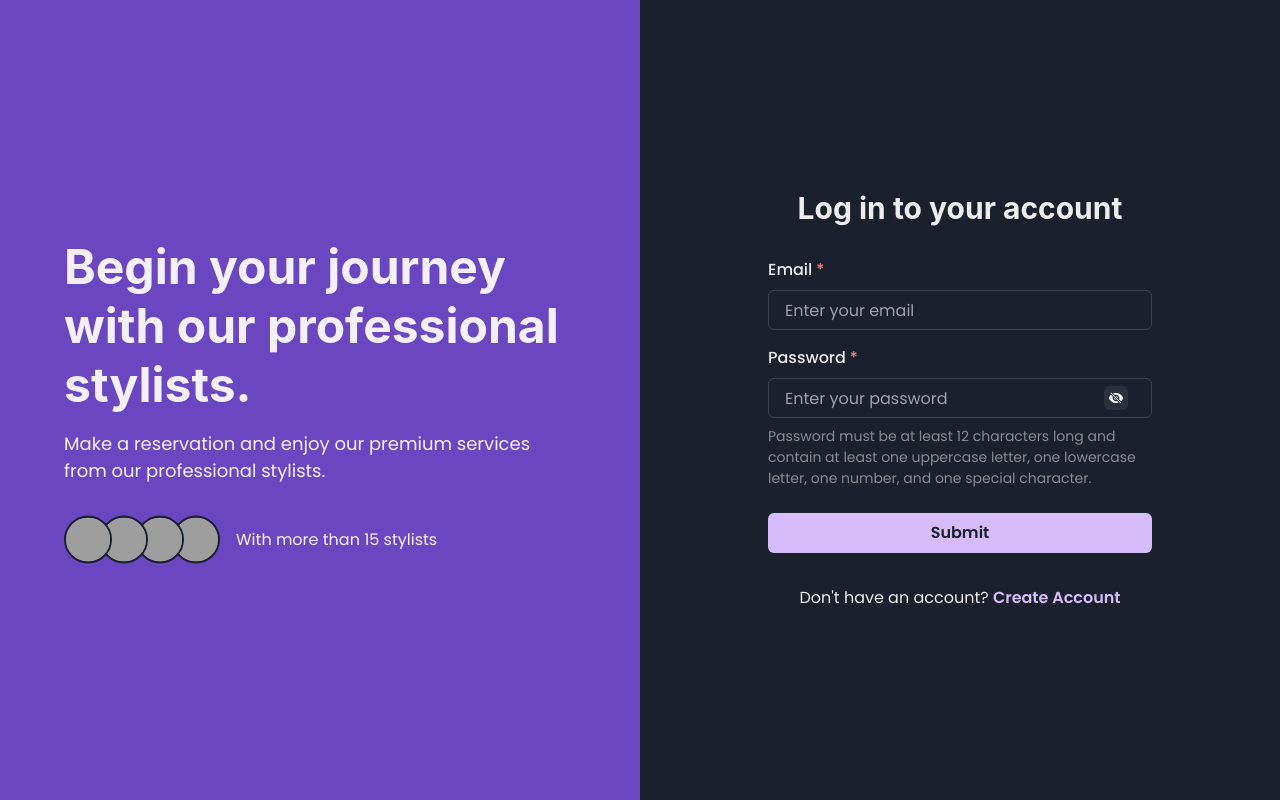
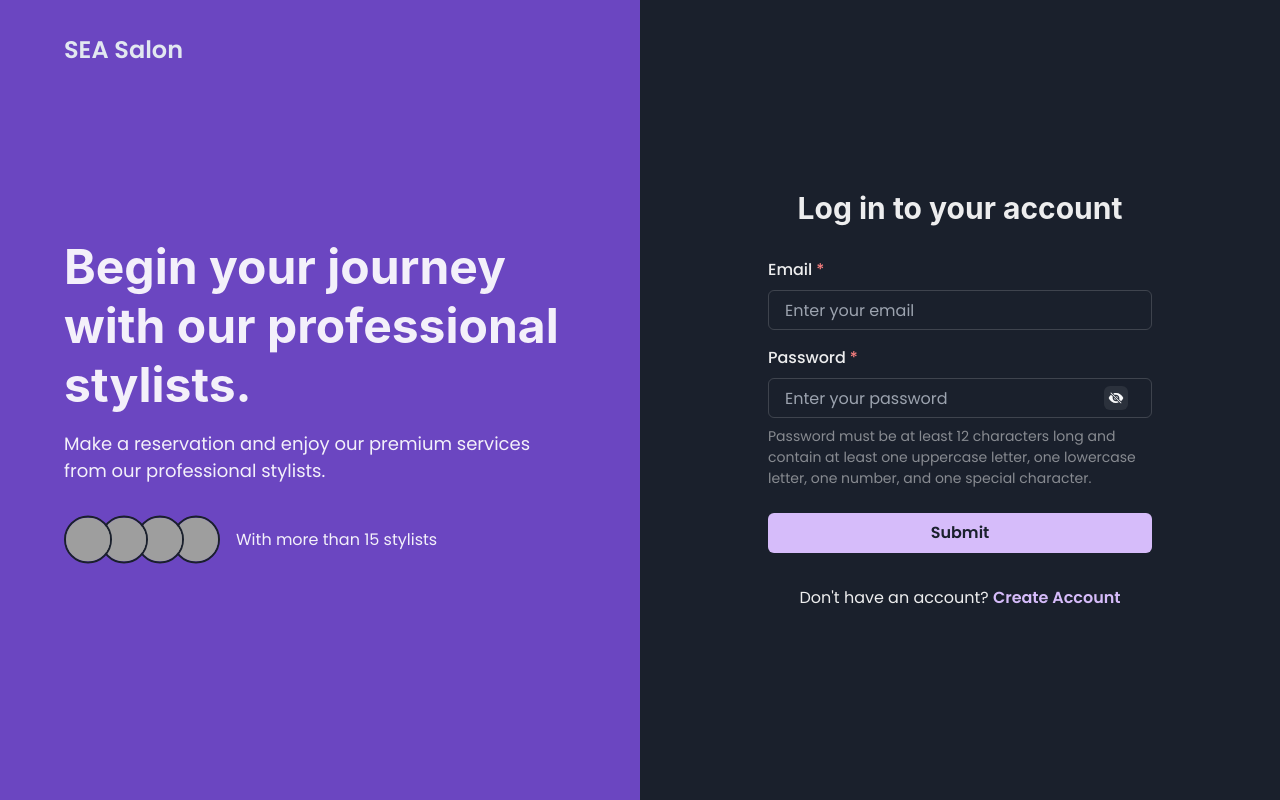
Before and after one commit to mdayat/sea-salon, a Next.js app: page /login in a window 1280 px wide. Built offline with nearby package versions, Linux system fonts and the light colour scheme; grey boxes are pictures that could not be loaded.

Commit message:
fix: replace create jwt function from using jsonwebtoken to jose

```diff
--- a/src/pages/login.tsx
+++ b/src/pages/login.tsx
@@ -1,5 +1,7 @@
+import Link from "next/link";
 import dynamic from "next/dynamic";
 import { Fragment, type ReactElement } from "react";
+import { Button } from "@chakra-ui/react";
 
 import { useWindowSize } from "../hooks/useWindowSize";
 import type { NextPageWithLayout } from "./_app";
@@ -36,6 +38,17 @@ const Login: NextPageWithLayout = () => {
   return (
     <Grid templateColumns="repeat(2, 1fr)" className="h-screen">
       <GridItem bg="purple.600" className="relative">
+        <Button
+          as={Link}
+          href="/"
+          variant="link"
+          display="block"
+          fontSize="2xl"
+          className="w-[calc(100%-64px)] max-w-lg mx-auto mt-8"
+        >
+          SEA Salon
+        </Button>
+
         <LoginAndRegistrationLeftPanel />
       </GridItem>
 
```
